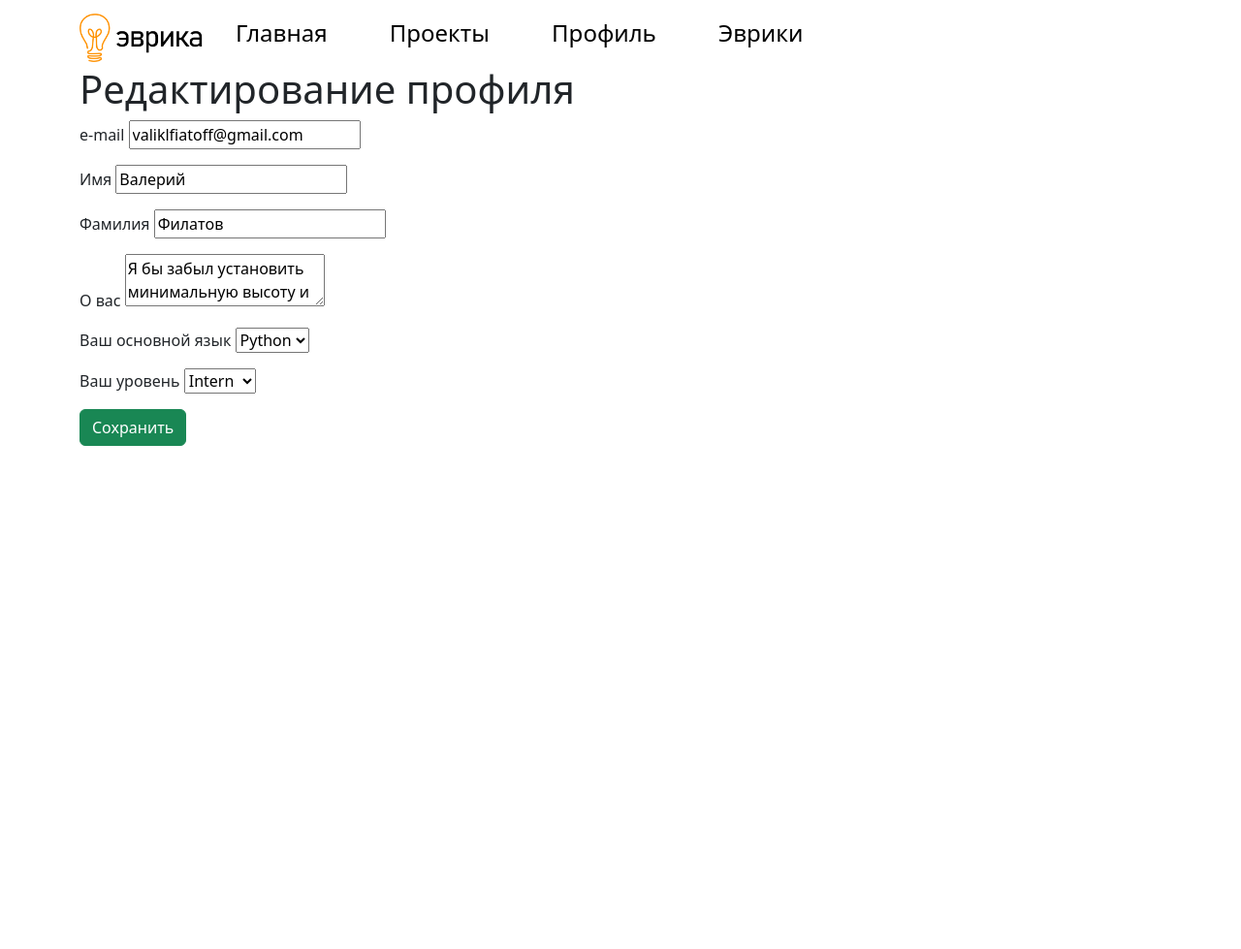
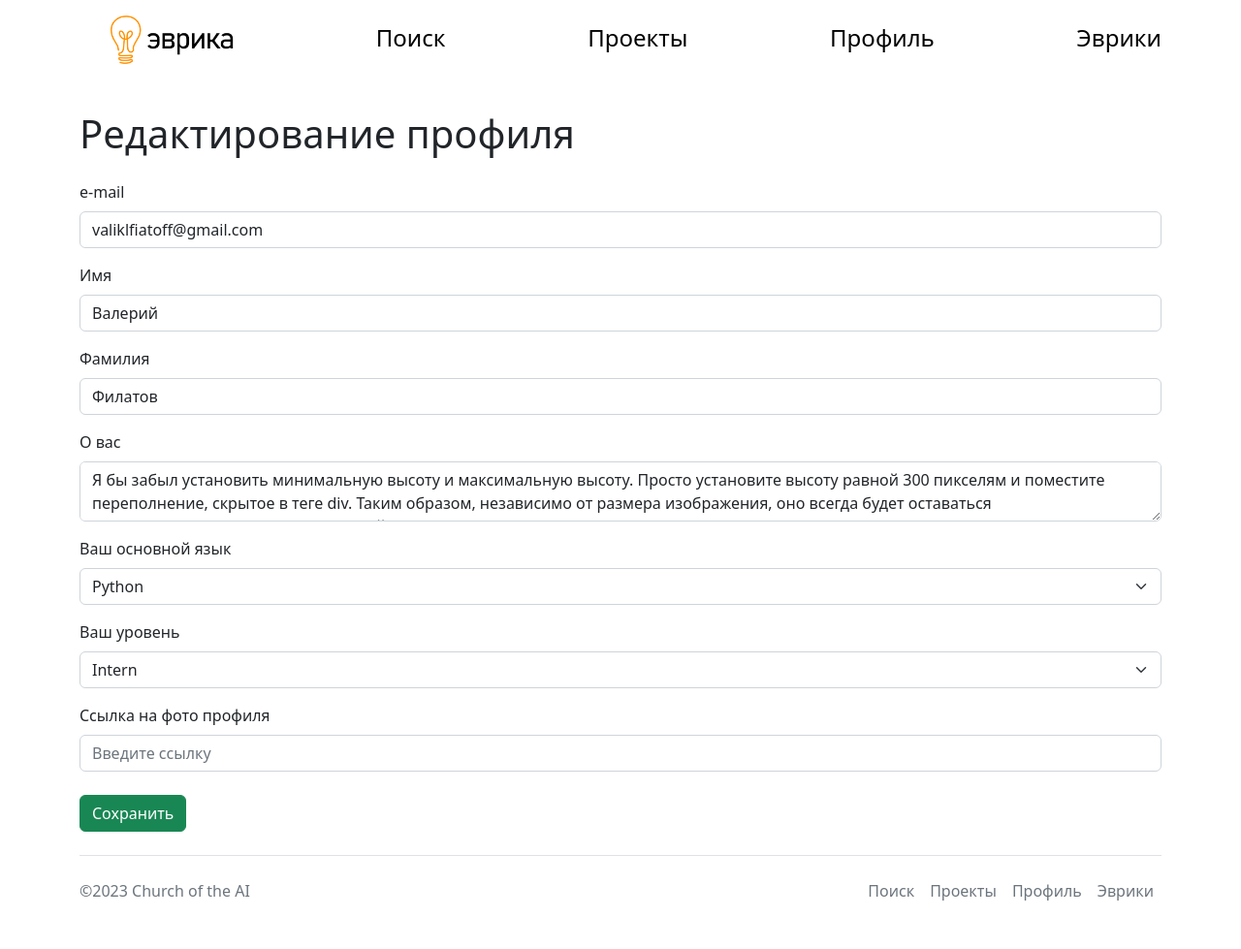
Before and after one commit to feeelin/eureka, a Flask app: page /profile/edit in a window 1280 px wide. Shown: the whole page at 97% size. Before the commit the page ends 460 px from the top, so only its background shows below. Run offline with Flask 3, Linux system fonts and the light colour scheme; a user stored in the database is signed in.

Commit message:
frontend

```diff
--- a/main.py
+++ b/main.py
@@ -32,6 +32,7 @@ class User(UserMixin, db.Model):
     level = db.Column(db.String, nullable=False)
     main_language = db.Column(db.String, nullable=False)
     password = db.Column(db.String, nullable=False)
+    img = db.Column(db.String)
 
     def __repr__(self):
         return self.nick
@@ -126,6 +127,8 @@ def edit_profile():
             user.second_name = request.form['second_name']
         if request.form['about']:
             user.about = request.form['about']
+        if request.form['img']:
+            user.img = request.form['img']
         user.main_language = request.form['main_language']
         user.level = request.form['level']
 
--- a/static/css/style.css
+++ b/static/css/style.css
@@ -1,80 +1,50 @@
-nav a {
-    text-decoration: none;
+a{
+  color: #8aff15;
 }
 
-   nav ul {
-    text-align: center;
+a:hover{
+  color: #f6b600;
 }
 
-   nav li {
-    font-size: 24px;
-
+.navigation_container{
+    display: flex;
+    list-style-type: none;
 }
 
-   .top-menu li {
-    display: inline-block;
-    padding: 5px 10px;
+.navigation_link{
+  font-size: 24px;
+  text-decoration: none;
+  color: black;
+  margin-left: auto;
+  margin-right: 0px;
+  margin-top: 5px;
 }
 
-   .top-menu li.active {
-    background: #b2b2b2;
-
+.logo{
+  height: 50px;
 }
 
-   .top-menu a {
-   color: black;
-   }
-   #one {
-	background-color: ;
-   }
-   .logo {
-    position: absolute;
-    left: 0%;
+.nav_img_link{
+  margin-left: 0;
+  margin-righ: auto;
 }
 
-
-#three {
-	background-color: #ffffff;
+.profile_container{
+  display: flex;
 }
 
-#footer {
-	background-color: #ffffff;
+.profile_text{
+  max-width: 50%;
+  margin-right: auto;
 }
 
-.a-menu {
-	color: #ffffff;
-	font-weight: 400;
-	font-size: 14px;
-	text-transform: uppercase;
-}
-.a-menu:hover, .a-menu:focus {
-    color: #ffffff;
-    text-transform: uppercase;
-    opacity: 0.7;
+.profile_image{
+  height: 500px;
+  margin-right: 0px;
+  margin-left: auto;
+  border-radius: 10px;
 }
 
-
-
-
-/*
-#preloader {
-    position:fixed;
-    left:0;
-    top:0;
-    z-index:99999999999;
-    width:100%;
-    height:100%;
-    overflow:visible;
-    background: #fff url('../images/') no-repeat center center;
+.reg_img{
+  width:600px;
 }
-
-*/
-
-.project{
-    text-align: center;
-    padding: 0%;
-}
-.name {
-	font-size: 14px;
-	color: #ff0000;
-}
--- a/static/css/style2.css
+++ /dev/null
@@ -1,18 +0,0 @@
-.navigation_container{
-    display: inline-block;
-    margin-right: 0;
-    margin-left: auto;
-    justify-content: center;
-}
-
-.navigation_link{
-  font-size: 24px;
-  text-decoration: none;
-  color: black;
-  margin-left: 30px;
-  margin-right: 30px;
-}
-
-.logo{
-  height: 50px;
-}
--- a/templates/404.html
+++ b/templates/404.html
@@ -1,6 +1,6 @@
 {% extends 'base.html' %}
 
 {% block body %}
-  <h1>Хммм...</h1>
+  <h1 class="py-3">Хммм...</h1>
   <p>Кажется, такой страницы не существует</p>
 {% endblock %}
--- a/templates/base.html
+++ b/templates/base.html
@@ -4,22 +4,32 @@
     <meta charset="UTF-8">
     <title>{{title}} - Eureka</title>
     <link rel="stylesheet" href="https://cdn.jsdelivr.net/npm/bootstrap@5.2.3/dist/css/bootstrap.min.css">
-    <link rel="stylesheet" href="/static/css/style2.css" type="text/css">
+    <link rel="stylesheet" href="/static/css/style.css" type="text/css">
 	<link rel="stylesheet" href="http://fonts.googleapis.com/css?family=Oswald:400,300" type="text/css">
 </head>
-<body class="container">  <a><img src="/static/images/logo.png" alt="Arch logo" class='logo'></a>
-    <div class="navigation_container py-3">
+<body class="container">
 
-             <a class='navigation_link'href="/">Главная</a>
-             <a href="/projects" class='navigation_link'>Проекты</a>
-             <a href="/profile" class='navigation_link'>Профиль</a>
-             <a href="/matches" class='navigation_link'>Эврики</a>
-
-
-    </div>
+    <ul class="navigation_container py-3">
+      <li class='nav_img_link'><a href="/"><img src="/static/images/logo.png" alt="Arch logo" class='logo'></a></li>
+        <li class='navigation_link'><a  href="/search" class='navigation_link'>Поиск</a></li>
+        <li class='navigation_link'><a href="/projects" class='navigation_link'>Проекты</a></li>
+        <li class='navigation_link'><a href="/profile" class='navigation_link'>Профиль</a></li>
+        <li class='navigation_link'><a href="/matches" class='navigation_link'>Эврики</a></li>
+    </ul>
     <main>
      {% block body %}
     {% endblock %}
     </main>
+
+    <footer class="d-flex flex-wrap justify-content-between align-items-center py-3 my-4 border-top">
+    <p class="col-md-4 mb-0 text-muted">©2023 Church of the AI</p>
+
+    <ul class="nav col-md-4 justify-content-end">
+      <li class=''><a  href="/search" class='nav-link px-2 text-muted'>Поиск</a></li>
+      <li class='nav-item'><a href="/projects" class='nav-link px-2 text-muted'>Проекты</a></li>
+      <li class='nav-item'><a href="/profile" class='nav-link px-2 text-muted'>Профиль</a></li>
+      <li class='nav-item'><a href="/matches" class='nav-link px-2 text-muted'>Эврики</a></li>
+    </ul>
+  </footer>
 </body>
 </html>
--- a/templates/create_project.html
+++ b/templates/create_project.html
@@ -1,7 +1,7 @@
 {% extends 'base.html' %}
 
 {% block body %}
-<h1>Создание нового проекта</h1>
+<h1 class="py-3">Создание нового проекта</h1>
 <form method="POST">
     <p>
         <label for="title">Название проекта</label>
--- a/templates/edit_profile.html
+++ b/templates/edit_profile.html
@@ -1,37 +1,40 @@
 {% extends 'base.html' %}
 
 {% block body %}
-<h1>Редактирование профиля</h1>
+<h1 class="py-3">Редактирование профиля</h1>
 <form method="post">
 
-    <p><label for="email">e-mail</label>
-    <input type="text" value="{{user.email}}" name="email" id="email"></p>
+    <p><label for="email" class="form-label">e-mail</label>
+    <input class="form-control" type="text" value="{{user.email}}" name="email" id="email"></p>
 
-    <p><label for="name">Имя</label>
-        <input type="text" value="{% if user.name %}{{user.name}}{%endif%}" name="name" id="name"></p>
+    <p><label for="name" class="form-label">Имя</label>
+        <input class="form-control" type="text" value="{% if user.name %}{{user.name}}{%endif%}" name="name" id="name"></p>
 
-    <p><label for="second_name">Фамилия</label>
-    <input type="text" value="{% if user.second_name %}{{user.second_name}}{%endif%}" name="second_name" id="second_name"></p>
+    <p><label for="second_name" class="form-label">Фамилия</label>
+    <input class="form-control" type="text" value="{% if user.second_name %}{{user.second_name}}{%endif%}" name="second_name" id="second_name"></p>
 
-    <p><label for="about">О вас</label>
-    <textarea name="about" id="about">{% if user.about %}{{user.about}}{%endif%}</textarea></p>
+    <p><label for="about" class="form-label">О вас</label>
+    <textarea class="form-control" name="about" id="about">{% if user.about %}{{user.about}}{%endif%}</textarea></p>
 
-    <p><label for="main_language">Ваш основной язык</label>
-    <select name="main_language" id="main_language">
+    <p><label for="main_language" class="form-label">Ваш основной язык</label>
+    <select class="form-select" name="main_language" id="main_language">
         <option value="Python">Python</option>
         <option value="PHP">PHP</option>
         <option value="Java">Java</option>
         <option value="GO">GO</option>
     </select></p>
 
-    <p><label for="level">Ваш уровень</label>
-    <select name="level" id="level">
+    <p><label for="level" class="form-label">Ваш уровень</label>
+    <select class="form-select" name="level" id="level">
         <option value="Intern">Intern</option>
         <option value="Junior">Junior</option>
         <option value="Middle">Middle</option>
         <option value="Senior">Senior</option>
     </select></p>
 
+    <label for="img" class="form-label">Ссылка на фото профиля</label>
+    <input  class="form-control" type="text" name="img" id="img" placeholder="Введите ссылку"><br>
+
     <button type="submit" class="btn btn-success">Сохранить</button>
 </form>
 {% endblock %}
--- a/templates/projects.html
+++ b/templates/projects.html
@@ -1,6 +1,6 @@
 {%extends 'base.html'%}
 
 {% block body %}
-<h1>Ваши проекты</h1>
+<h1 class="py-3">Ваши проекты</h1>
 <a href="/projects/create" class="btn btn-success">Создать проект</a>
 {% endblock %}
```
Also changed, not shown: templates/login.html (+5 -5 lines), templates/profile.html (+10 -1 lines), templates/profile_owner.html (+13 -2 lines), templates/registration.html (+15 -7 lines), instance/eureka.db, static/images/auth.png (added), static/images/reg.png (added). Lines whose indentation alone changed are shown as unchanged.
